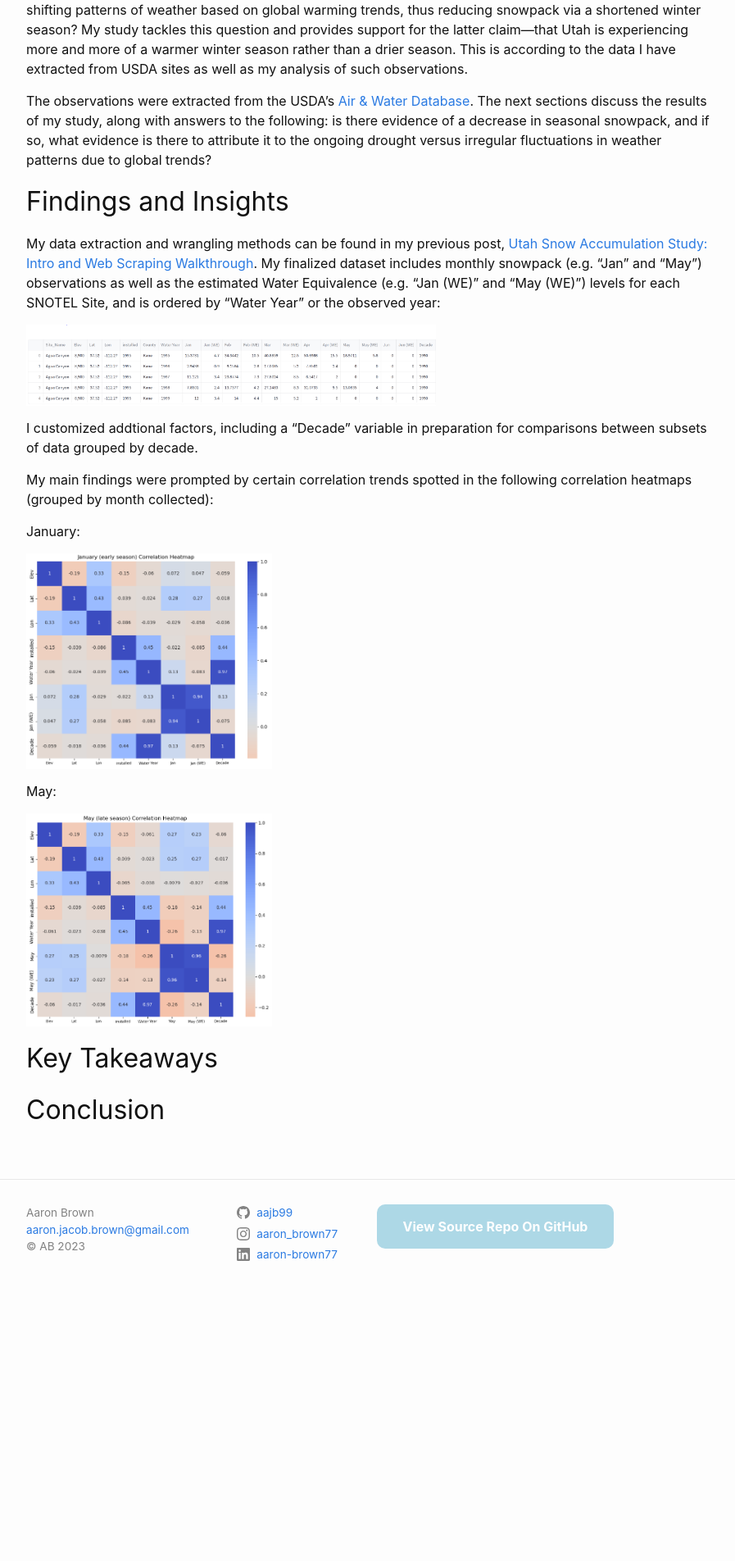
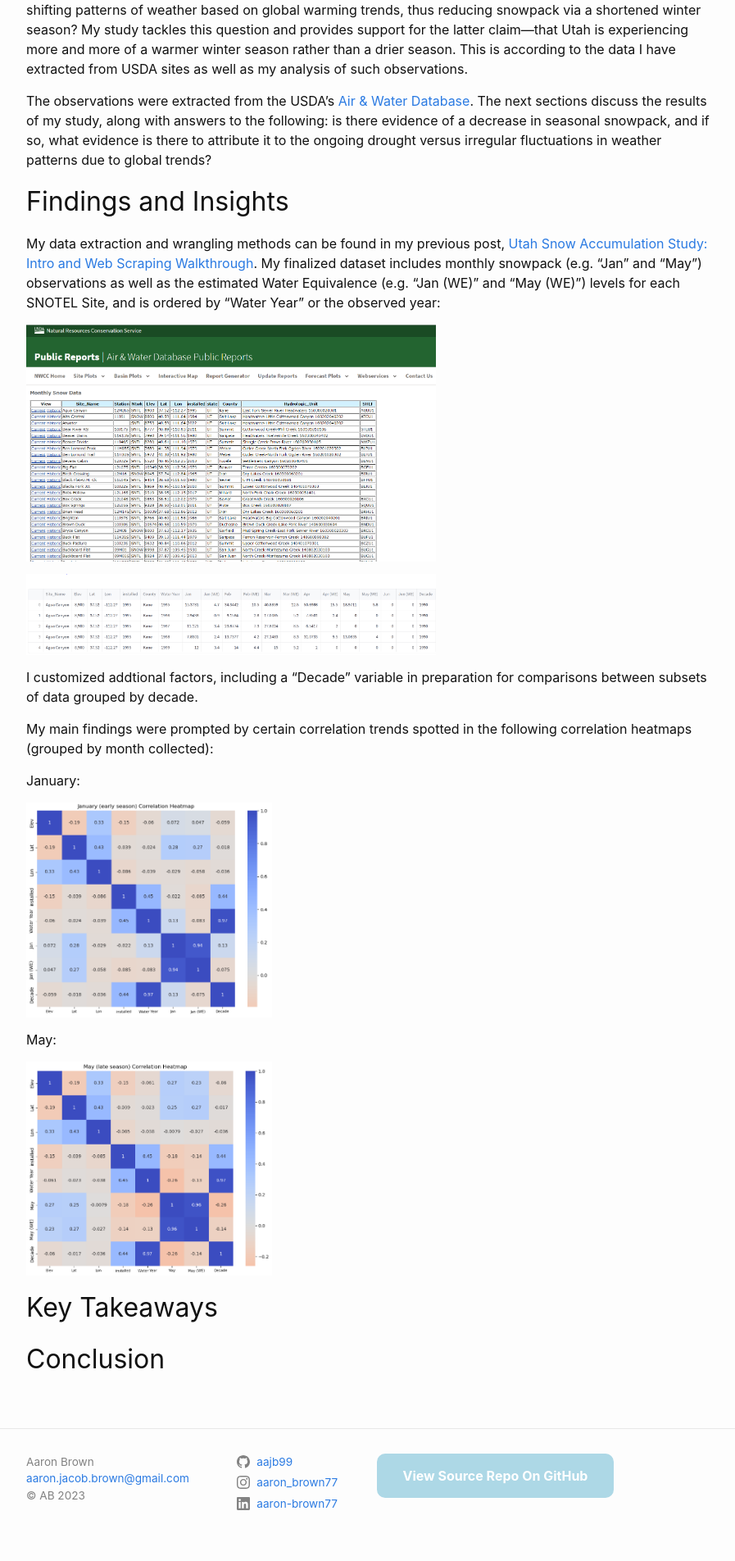
Before and after one commit to aajb99/aajb99.github.io, a Jekyll site: the page built from _posts/2023-11-26-proj-p2.md, in a window 1280 px wide. Shown: the part 702-2606 px from the top of the page at 82% size, without its empty margins (188-1085 px from the left). Built offline with Jekyll 4.4.1, drawn with Linux system fonts in a browser that asks for light colours; comment, search, counter and statistics services are not loaded; before the commit the page ends 2302 px from its top, so only the background shows below that.

Commit message:
Testing images

```diff
--- a/_posts/2023-11-26-proj-p2.md
+++ b/_posts/2023-11-26-proj-p2.md
@@ -17,6 +17,8 @@
 
 My data extraction and wrangling methods can be found in my previous post, [Utah Snow Accumulation Study: Intro and Web Scraping Walkthrough](https://aajb99.github.io/2023/11/14/proj-p1.html). My finalized dataset includes monthly snowpack (e.g. "Jan" and "May") observations as well as the estimated Water Equivalence (e.g. "Jan (WE)" and "May (WE)") levels for each SNOTEL Site, and is ordered by "Water Year" or the observed year:
 
+<img src="{{site.url}}/{{site.baseurl}}/assets/images/usda_main.png" alt="" style="width:500px;"/>
+
 <img src="{{site.url}}/{{site.baseurl}}/assets/images/site_snow_main_dataset.png" alt="" style="width:500px;"/>
 
 I customized addtional factors, including a "Decade" variable in preparation for comparisons between subsets of data grouped by decade.
```
